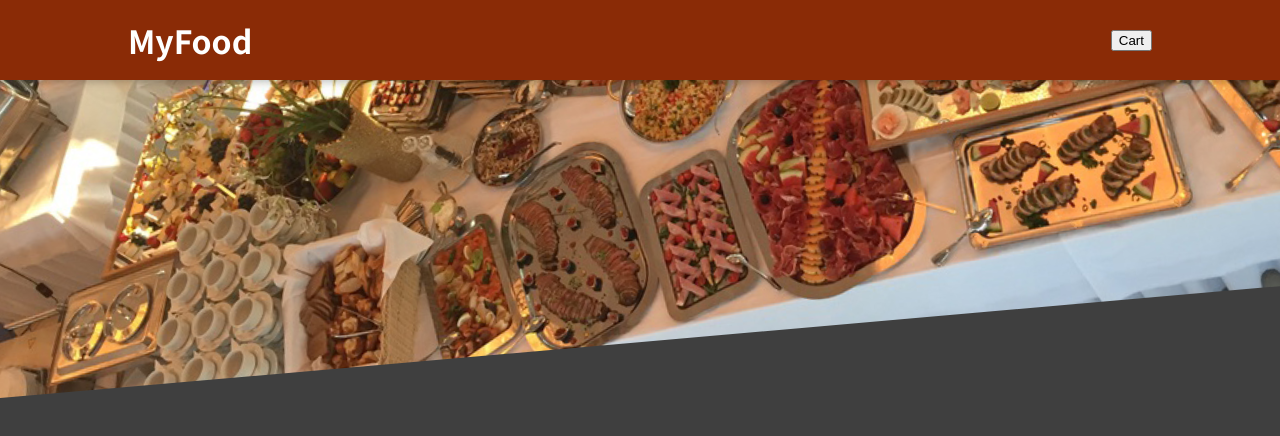
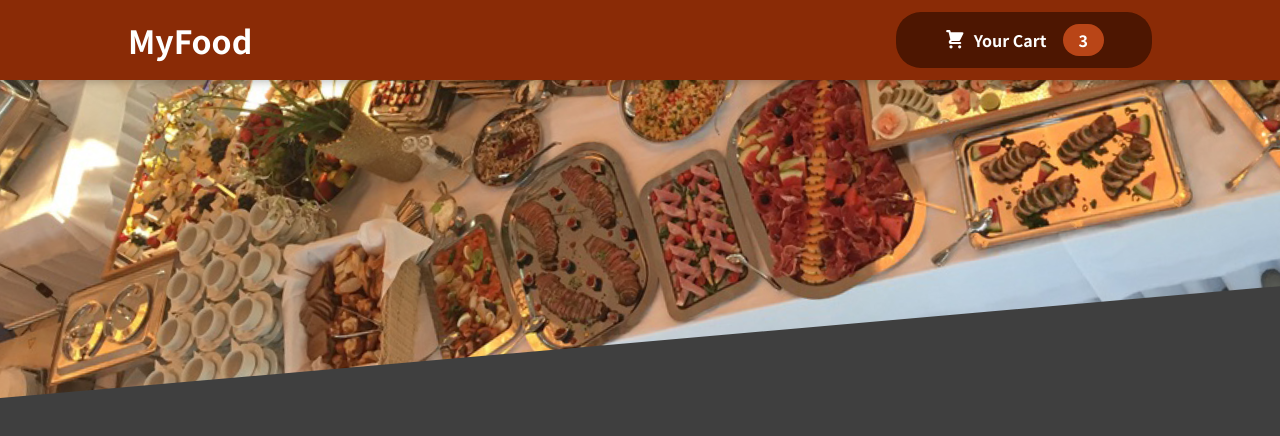
Before and after one commit to luan-antonio/MyFood, a React (Create React App) app: page / in a window 1280 px wide. Shown: the top 436 px of the page. Built offline with nearby package versions, Linux system fonts and the light colour scheme.

Commit message:
feat(Header): add CartButton on Header

```diff
--- a/src/components/Layout/Header/index.js
+++ b/src/components/Layout/Header/index.js
@@ -1,10 +1,13 @@
 import * as S from "./styles";
+
+import HeaderCartButton from "../HeaderCartButton";
+
 
 const Header = (props) => {
   return (
     <S.Header>
-        <h1>MyFood</h1>
-        <button>Cart</button>
+      <h1>MyFood</h1>
+      <HeaderCartButton></HeaderCartButton>
     </S.Header>
   );
 };
--- a/src/components/Layout/Header/styles.js
+++ b/src/components/Layout/Header/styles.js
@@ -1,5 +1,4 @@
 import styled from "styled-components";
-
 
 export const Header = styled.header`
   position: fixed;
@@ -7,12 +6,12 @@ export const Header = styled.header`
   left: 0;
   width: 100%;
   height: 5rem;
-  background-color: #8a2b06;
   color: white;
   display: flex;
   justify-content: space-between;
   align-items: center;
   padding: 0 10%;
   box-shadow: 0 2px 8px rgba(0, 0, 0, 0.25);
+  background-color: #8a2b06;
   z-index: 10;
 `;
--- /dev/null
+++ b/src/components/Layout/HeaderCartButton/index.js
@@ -0,0 +1,17 @@
+import * as S from "./styles";
+
+import CartIcon from "../../Cart/CartIcon";
+
+const HeaderCartButton = (props) => {
+  return (
+    <S.HeaderCartButton>
+      <span className="icon">
+        <CartIcon />
+      </span>
+      <span>Your Cart</span>
+      <span className="badge">3</span>
+    </S.HeaderCartButton>
+  );
+};
+
+export default HeaderCartButton;
--- /dev/null
+++ b/src/components/Layout/HeaderCartButton/styles.js
@@ -0,0 +1,61 @@
+import styled, { keyframes } from "styled-components";
+
+const bump = keyframes`
+0% {
+    transform: scale(1);
+}
+10% {
+    transform: scale(0.9);
+}
+30% {
+    transform: scale(1.1);
+}
+50% {
+    transform: scale(1.15);
+}
+100% {
+    transform: scale(1);
+}
+`;
+
+export const HeaderCartButton = styled.button`
+  cursor: pointer;
+  font: inherit;
+  border: none;
+  background-color: #4d1601;
+  color: white;
+  padding: 0.75rem 3rem;
+  display: flex;
+  justify-content: space-around;
+  align-items: center;
+  border-radius: 25px;
+  font-weight: bold;
+
+  :hover,
+  :active {
+    background-color: #2c0d00;
+  }
+
+  .icon {
+    width: 1.35rem;
+    height: 1.35rem;
+    margin-right: 0.5rem;
+  }
+
+  .badge {
+    background-color: #b94517;
+    padding: 0.25rem 1rem;
+    border-radius: 25px;
+    margin-left: 1rem;
+    font-weight: bold;
+  }
+
+  :hover .badge,
+  :active .badge {
+    background-color: #92320c;
+  }
+
+  .bump {
+    animation: ${bump} 300ms ease-out;
+  }
+`;
```
